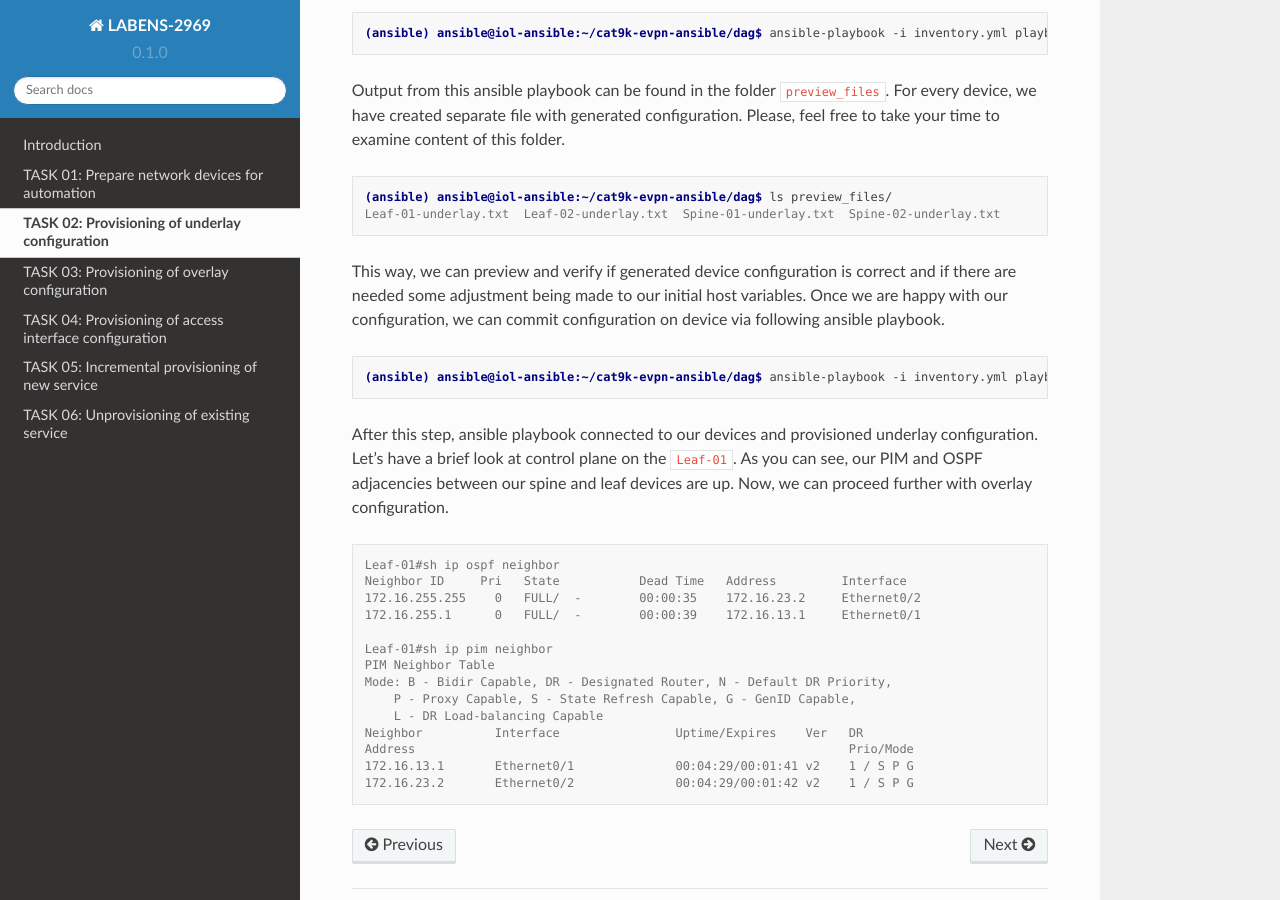
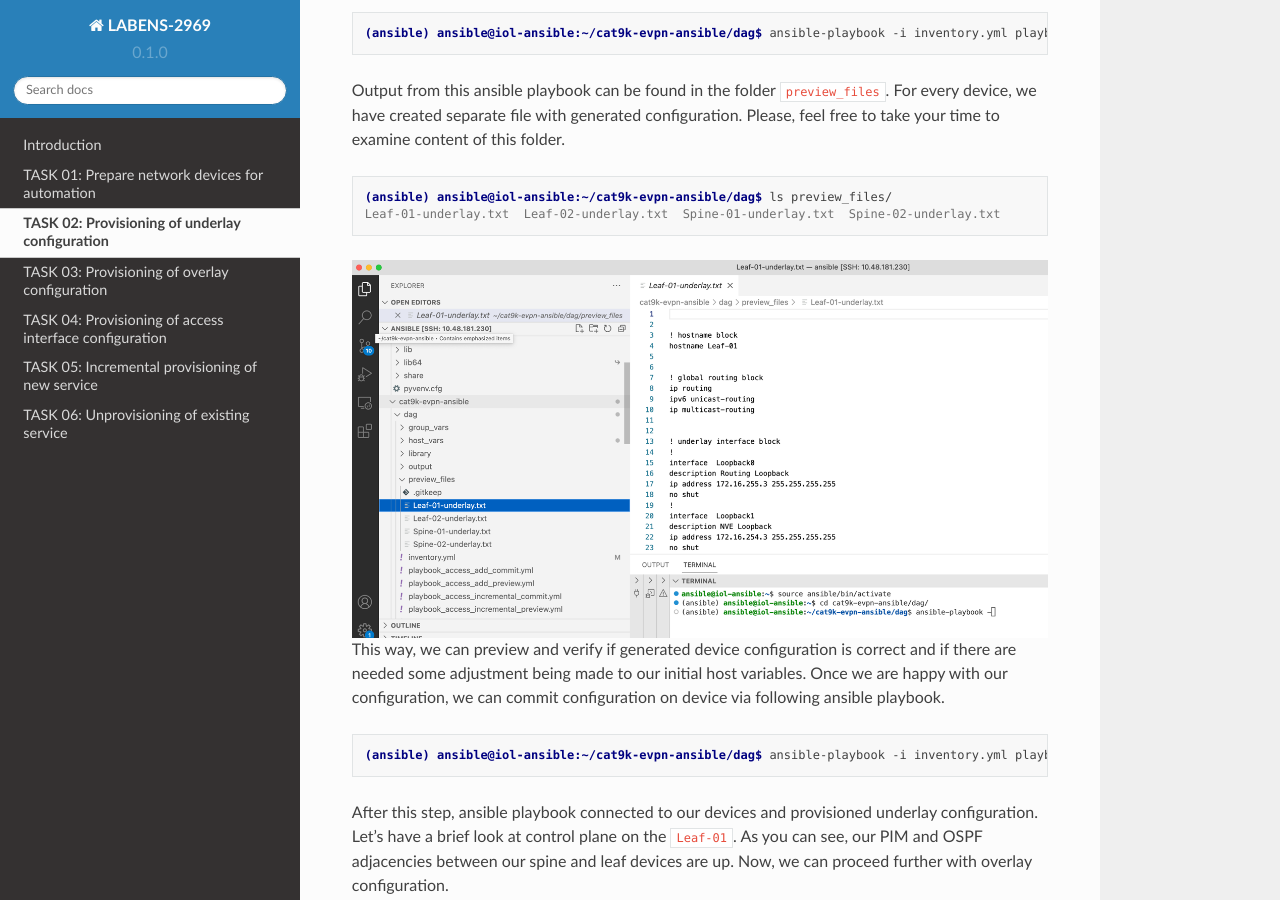
Before and after one commit to dvishchu/labens-2969, a Sphinx documentation site: the page built from docs/source/task_02.rst, in a window 1280 px wide and 900 px high, scrolled down 1018 px. Built offline with Sphinx 7.4.7 and the Read the Docs theme 2.0.0, drawn with Linux system fonts in a browser that asks for light colours.

Commit message:
Adding task02 config preview picture

```diff
--- a/docs/source/task_02.rst
+++ b/docs/source/task_02.rst
@@ -28,6 +28,9 @@ Output from this ansible playbook can be found in the folder ``preview_files``.
     (ansible) ansible@iol-ansible:~/cat9k-evpn-ansible/dag$ ls preview_files/
     Leaf-01-underlay.txt  Leaf-02-underlay.txt  Spine-01-underlay.txt  Spine-02-underlay.txt
 
+.. image:: assets/task02_config_preview.png
+  :align: center
+
 This way, we can preview and verify if generated device configuration is correct and if there are needed some adjustment being made to our initial host variables. Once we are happy with our configuration, we can commit configuration on device via following ansible playbook.
 
 .. code-block:: console
```
Also changed, not shown: docs/source/assets/task02_config_preview.png (added).
